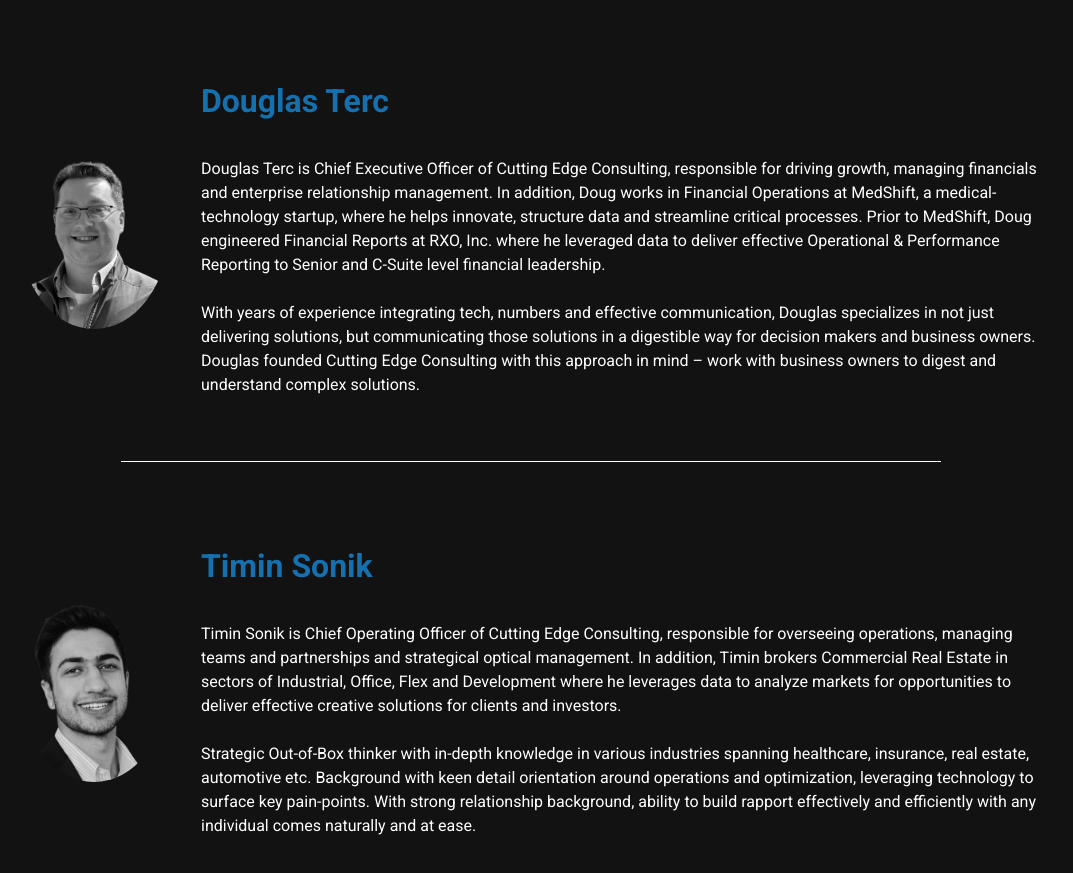
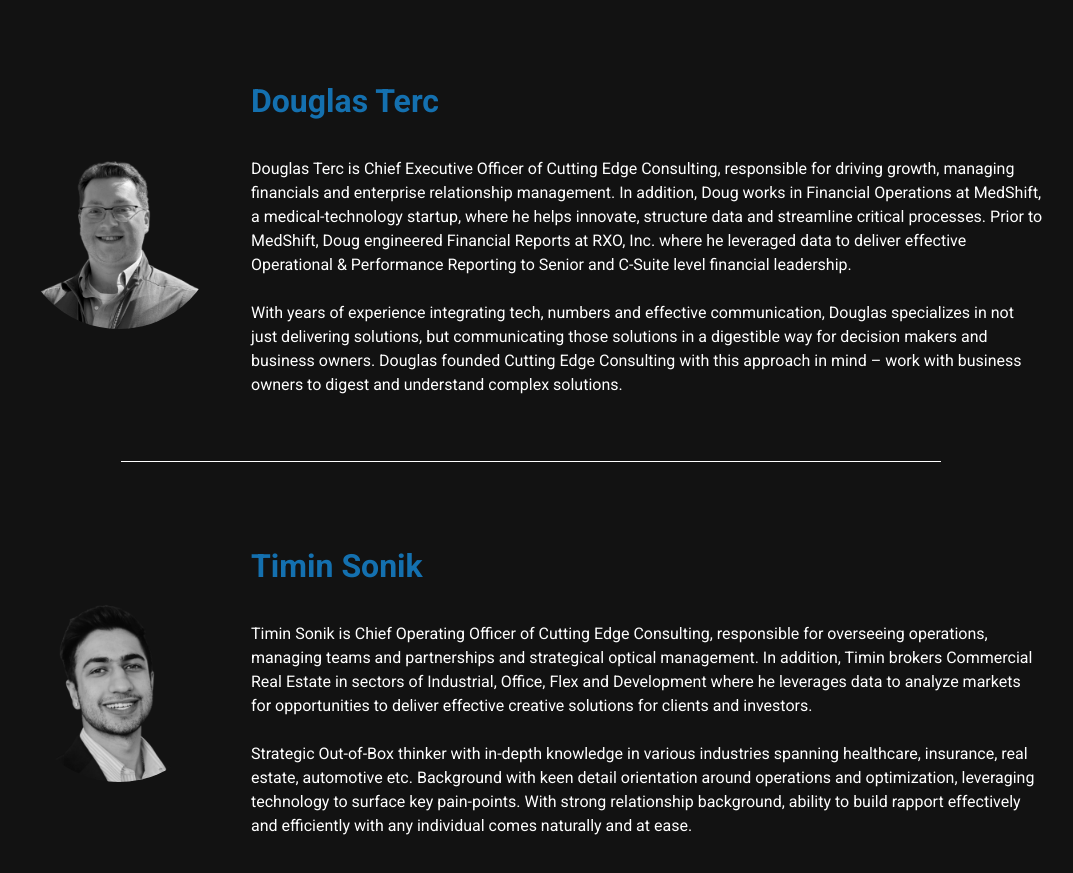
Before and after one commit to terccapital/cuttingedgeconsulting, a React (Vite) app: page /about in a window 1280 px wide. Shown: the part 1000-1873 px from the top of the page, without its empty margins (109-1182 px from the left). Built offline with nearby package versions, Linux system fonts and the light colour scheme.

Commit message:
again trying to fix headshots

```diff
--- a/src/components/TeamSection.jsx
+++ b/src/components/TeamSection.jsx
@@ -8,7 +8,7 @@
 
       <div className="team-member">
         <div className="team-image">
-          <img src="../public/doug-terc.png" alt="Douglas Terc" />
+          <img src="/doug-terc.png" alt="Douglas Terc" />
         </div>
         <div className="team-info">
           <h3 className="team-name">Douglas Terc</h3>
@@ -24,7 +24,7 @@
 
       <div className="team-member">
         <div className="team-image">
-          <img src="../public/timin-sonik.png" alt="Timin Sonik" />
+          <img src="/timin-sonik.png" alt="Timin Sonik" />
         </div>
         <div className="team-info">
           <h3 className="team-name">Timin Sonik</h3>
--- a/src/styles.css
+++ b/src/styles.css
@@ -705,7 +705,7 @@
 }
 
 .team-image {
-  flex: 0 0 150px;
+  flex: 0 0 200px;
   width: 200px;
   height: 200px;
   border-radius: 50%;
```
